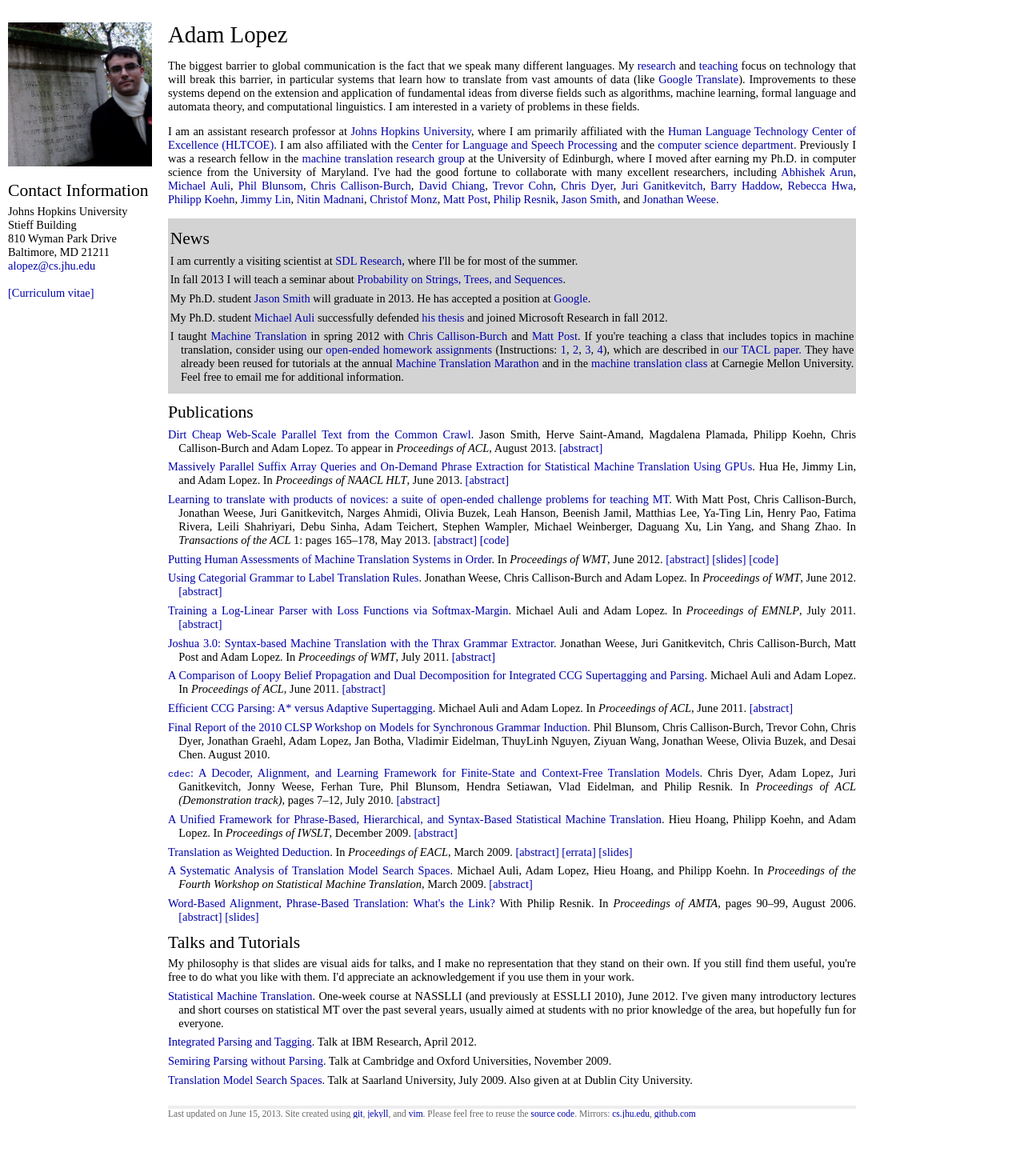
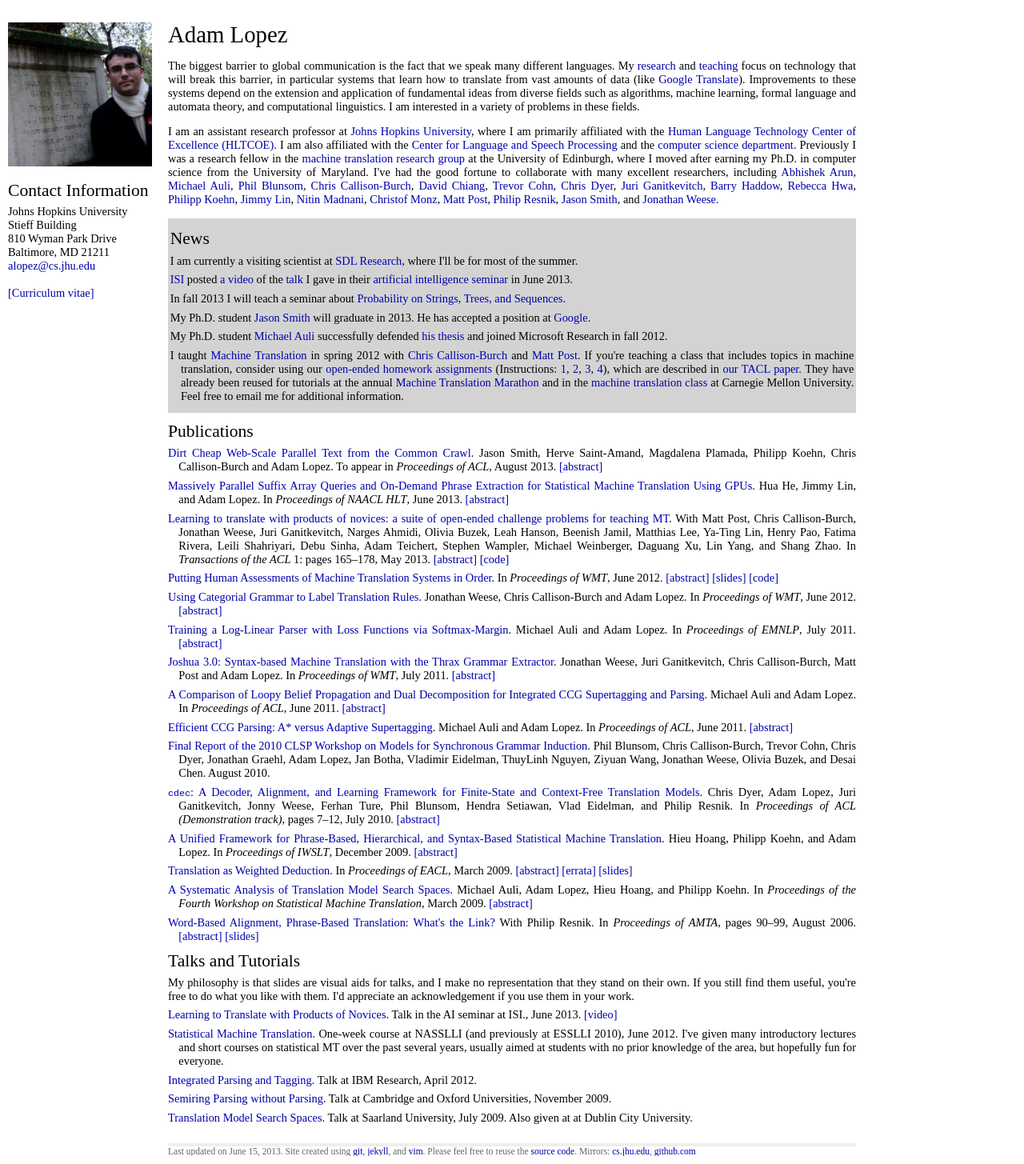
Before and after one commit to alopez/alopez.github.com, a Jekyll site: the page built from index.html, in a window 1280 px wide. Shown: the whole page at 80% size. Built offline with Jekyll 4.4.1, drawn with Linux system fonts in a browser that asks for light colours; before the commit the page ends 1408 px from its top, so only the background shows below that.

Commit message:
Add ISI talk

```diff
--- a/index.html
+++ b/index.html
@@ -57,6 +57,9 @@
 <ul class="posts">
   <li>I am currently a visiting scientist at <a href="http://www.sdl.com/research/language-technology/">
       SDL Research</a>, where I'll be for most of the summer.</li>
+  <li><a href="http://www.isi.edu">ISI</a> posted <a href="http://webcasterms1.isi.edu/mediasite/SilverlightPlayer/Default.aspx?peid=ea55185170054e13972a0ea5b932eb6c1d">a video</a>
+      of the <a href="http://www.isi.edu/technology_groups/insy/events/learning_translate_products_novices_open-ended_challenge_problems_teac">talk</a>
+      I gave in their <a href="http://www.isi.edu/technology_groups/insy/events">artificial intelligence seminar</a> in June 2013.
   <li>In fall 2013 I will teach a seminar about <a href="https://piazza.com/jhu/fall2013/en600771/home">Probability on Strings, Trees, and Sequences</a>.</li>
   <li>My Ph.D. student <a href="http://old-site.clsp.jhu.edu/~jrsmith/">Jason Smith</a> will
       graduate in 2013. He has accepted a position at <a href="http://www.google.com">Google</a>.</li>
```
Also changed, not shown: _posts/2013-06-14-mt-class.textile (added, +7 -0 lines).
